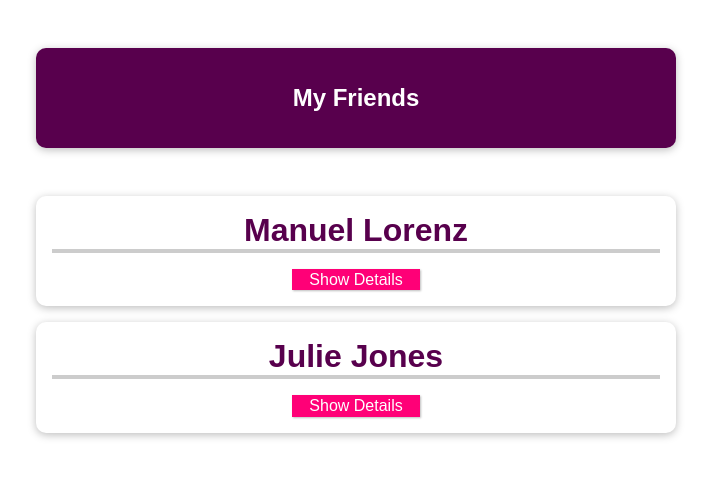
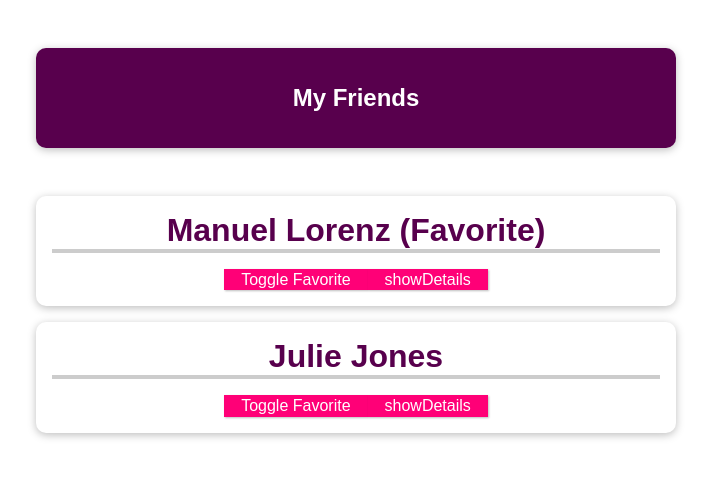
Before and after one commit to vahid-bagh3ri/VueJS_1, a Vue app: page / in a window 1280 px wide. Shown: the top 478 px of the page, without its empty margins (284-995 px from the left). Built offline with nearby package versions, Linux system fonts and the light colour scheme.

Commit message:
3. Prop Behavior & Changing Props

```diff
--- a/src/App.vue
+++ b/src/App.vue
@@ -8,11 +8,13 @@
         name="Manuel Lorenz"
         phone-number="01234 78992"
         email-address="manuel@localhost.com"
+        is-favorite="1"
       ></friend-contact>
       <friend-contact
         name="Julie Jones"
         phone-number="0987 65431"
         email-address="julie@localhost.com"
+        is-favorite="0"
       ></friend-contact>
     </ul>
   </section>
--- a/src/components/FriendContact.vue
+++ b/src/components/FriendContact.vue
@@ -1,7 +1,12 @@
 <template>
   <li>
-    <h2>{{ name }}</h2>
-    <button @click="toggleDetails">Show Details</button>
+    <h2>{{ name }} {{ friendIsFavorite === "1" ? "(Favorite)" : "" }}</h2>
+    <button @click="toggleFavorite">
+      Toggle Favorite
+    </button>
+    <button @click="toggleDetails">
+      {{ detailsAreVisible ? "hide" : "show" }}Details
+    </button>
     <ul v-if="detailsAreVisible">
       <li>
         <strong>Phone:</strong>
@@ -17,7 +22,7 @@
 
 <script>
 export default {
-  props: ["name", "phoneNumber", "emailAddress"],
+  props: ["name", "phoneNumber", "emailAddress", "isFavorite"],
   data() {
     return {
       detailsAreVisible: false,
@@ -27,12 +32,20 @@
         phone: "0123 45678 90",
         email: "manuel@localhost.com",
       },
+      friendIsFavorite: this.isFavorite,
     };
   },
   methods: {
     toggleDetails() {
       this.detailsAreVisible = !this.detailsAreVisible;
     },
+    toggleFavorite() {
+      if (this.friendIsFavorite === "1") {
+        this.friendIsFavorite = "0";
+      } else {
+        this.friendIsFavorite = "1";
+      }
+    },
   },
 };
 </script>
```
